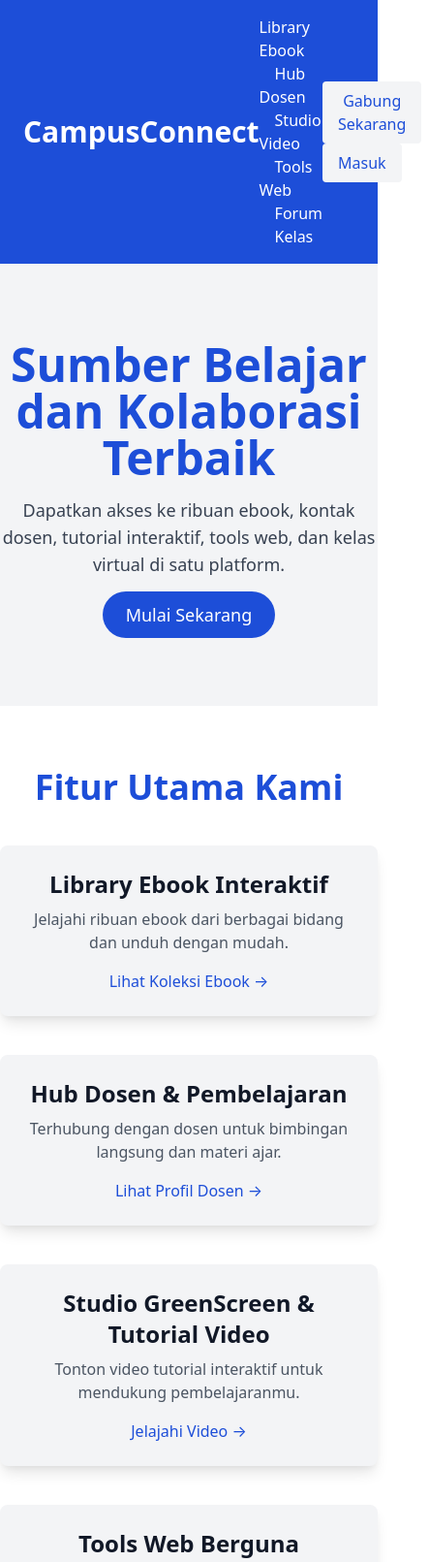
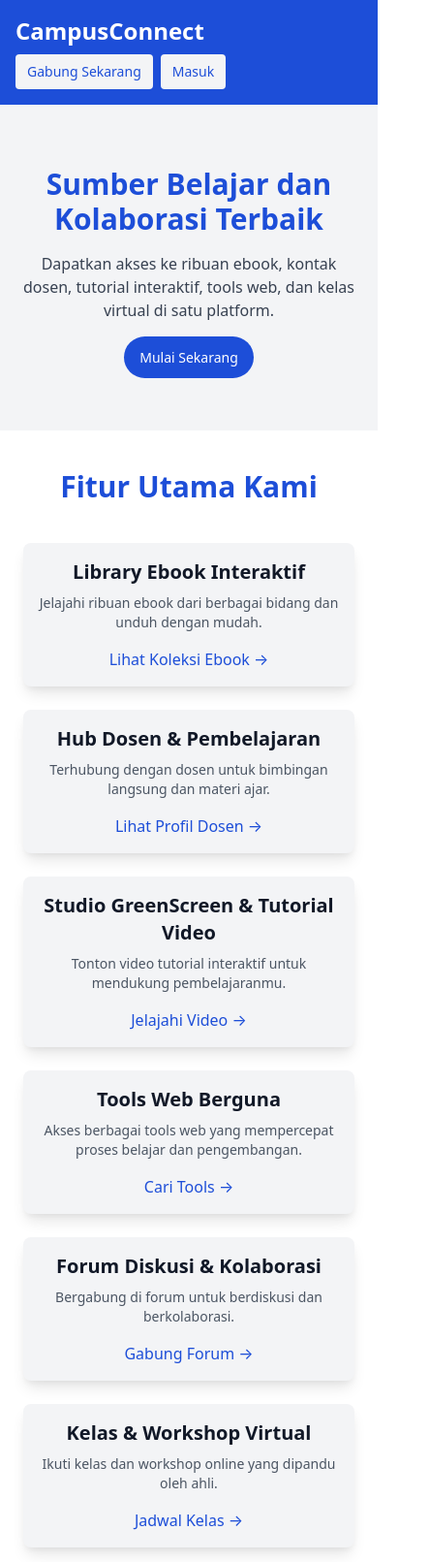
Before and after one commit to Prayogaap01/LandingPage, a plain HTML site: page connectcampus/index.html in a window 390 px wide. Shown: the top 1611 px of the page at 97% size, 443 px wide, since content can reach past the window. Drawn offline with nearby package versions, Linux system fonts and the light colour scheme.

Commit message:
index.html

```diff
--- a/connectcampus/index.html
+++ b/connectcampus/index.html
@@ -3,16 +3,17 @@
 <head>
     <meta charset="UTF-8">
     <meta name="viewport" content="width=device-width, initial-scale=1.0">
-    <title>CampusConnect- Learning and Collaboration Platform</title>
+    <title>CampusConnect - Learning and Collaboration Platform</title>
     <link href="https://cdn.jsdelivr.net/npm/tailwindcss@2.2.19/dist/tailwind.min.css" rel="stylesheet">
 </head>
 <body class="font-sans text-gray-900">
 
 <!-- Header -->
 <header class="bg-blue-700 text-white">
-    <div class="container mx-auto px-6 py-4 flex justify-between items-center">
-        <h1 class="text-3xl font-bold">CampusConnect</h1>
-        <nav class="space-x-4">
+    <div class="container mx-auto px-4 py-4 flex flex-wrap justify-between items-center">
+        <h1 class="text-2xl lg:text-3xl font-bold">CampusConnect</h1>
+        <!-- Responsive Menu -->
+        <nav class="hidden lg:flex space-x-4">
             <a href="#ebooks" class="hover:text-gray-300">Library Ebook</a>
             <a href="#dosen" class="hover:text-gray-300">Hub Dosen</a>
             <a href="#studio" class="hover:text-gray-300">Studio Video</a>
@@ -20,67 +21,67 @@
             <a href="#forum" class="hover:text-gray-300">Forum</a>
             <a href="#kelas" class="hover:text-gray-300">Kelas</a>
         </nav>
-        <div>
-            <button class="bg-gray-100 text-blue-700 px-4 py-2 rounded mr-2">Gabung Sekarang</button>
-            <button class="bg-gray-100 text-blue-700 px-4 py-2 rounded">Masuk</button>
+        <div class="flex space-x-2 mt-2 lg:mt-0">
+            <button class="bg-gray-100 text-blue-700 px-3 py-2 rounded text-sm lg:text-base">Gabung Sekarang</button>
+            <button class="bg-gray-100 text-blue-700 px-3 py-2 rounded text-sm lg:text-base">Masuk</button>
         </div>
     </div>
 </header>
 
 <!-- Hero Section -->
-<section class="bg-gray-100 py-20 text-center">
-    <div class="container mx-auto">
-        <h2 class="text-5xl font-bold text-blue-700 mb-4">Sumber Belajar dan Kolaborasi Terbaik</h2>
-        <p class="text-lg text-gray-700 mb-6">Dapatkan akses ke ribuan ebook, kontak dosen, tutorial interaktif, tools web, dan kelas virtual di satu platform.</p>
-        <a href="#features" class="bg-blue-700 text-white px-6 py-3 rounded-full text-lg">Mulai Sekarang</a>
+<section class="bg-gray-100 py-16 lg:py-20 text-center">
+    <div class="container mx-auto px-6">
+        <h2 class="text-3xl lg:text-5xl font-bold text-blue-700 mb-4">Sumber Belajar dan Kolaborasi Terbaik</h2>
+        <p class="text-base lg:text-lg text-gray-700 mb-6">Dapatkan akses ke ribuan ebook, kontak dosen, tutorial interaktif, tools web, dan kelas virtual di satu platform.</p>
+        <a href="#features" class="bg-blue-700 text-white px-4 py-3 rounded-full text-sm lg:text-lg">Mulai Sekarang</a>
     </div>
 </section>
 
 <!-- Features Section -->
-<section id="features" class="py-16 bg-white">
-    <div class="container mx-auto">
-        <h3 class="text-4xl font-bold text-center text-blue-700 mb-10">Fitur Utama Kami</h3>
-        <div class="grid grid-cols-1 md:grid-cols-2 lg:grid-cols-3 gap-10">
+<section id="features" class="py-10 lg:py-16 bg-white">
+    <div class="container mx-auto px-6">
+        <h3 class="text-3xl lg:text-4xl font-bold text-center text-blue-700 mb-10">Fitur Utama Kami</h3>
+        <div class="grid grid-cols-1 sm:grid-cols-2 lg:grid-cols-3 gap-6 lg:gap-10">
 
             <!-- Library Ebook -->
-            <div id="ebooks" class="bg-gray-100 p-6 rounded-lg shadow-lg text-center">
-                <h4 class="text-2xl font-bold mb-2">Library Ebook Interaktif</h4>
-                <p class="text-gray-600 mb-4">Jelajahi ribuan ebook dari berbagai bidang dan unduh dengan mudah.</p>
+            <div id="ebooks" class="bg-gray-100 p-4 lg:p-6 rounded-lg shadow-lg text-center">
+                <h4 class="text-xl lg:text-2xl font-bold mb-2">Library Ebook Interaktif</h4>
+                <p class="text-sm lg:text-base text-gray-600 mb-4">Jelajahi ribuan ebook dari berbagai bidang dan unduh dengan mudah.</p>
                 <a href="#" class="text-blue-700 hover:underline">Lihat Koleksi Ebook &rarr;</a>
             </div>
 
             <!-- Hub Dosen -->
-            <div id="dosen" class="bg-gray-100 p-6 rounded-lg shadow-lg text-center">
-                <h4 class="text-2xl font-bold mb-2">Hub Dosen & Pembelajaran</h4>
-                <p class="text-gray-600 mb-4">Terhubung dengan dosen untuk bimbingan langsung dan materi ajar.</p>
+            <div id="dosen" class="bg-gray-100 p-4 lg:p-6 rounded-lg shadow-lg text-center">
+                <h4 class="text-xl lg:text-2xl font-bold mb-2">Hub Dosen & Pembelajaran</h4>
+                <p class="text-sm lg:text-base text-gray-600 mb-4">Terhubung dengan dosen untuk bimbingan langsung dan materi ajar.</p>
                 <a href="#" class="text-blue-700 hover:underline">Lihat Profil Dosen &rarr;</a>
             </div>
 
             <!-- Studio GreenScreen -->
-            <div id="studio" class="bg-gray-100 p-6 rounded-lg shadow-lg text-center">
-                <h4 class="text-2xl font-bold mb-2">Studio GreenScreen & Tutorial Video</h4>
-                <p class="text-gray-600 mb-4">Tonton video tutorial interaktif untuk mendukung pembelajaranmu.</p>
+            <div id="studio" class="bg-gray-100 p-4 lg:p-6 rounded-lg shadow-lg text-center">
+                <h4 class="text-xl lg:text-2xl font-bold mb-2">Studio GreenScreen & Tutorial Video</h4>
+                <p class="text-sm lg:text-base text-gray-600 mb-4">Tonton video tutorial interaktif untuk mendukung pembelajaranmu.</p>
                 <a href="#" class="text-blue-700 hover:underline">Jelajahi Video &rarr;</a>
             </div>
 
             <!-- Tools Web -->
-            <div id="tools" class="bg-gray-100 p-6 rounded-lg shadow-lg text-center">
-                <h4 class="text-2xl font-bold mb-2">Tools Web Berguna</h4>
-                <p class="text-gray-600 mb-4">Akses berbagai tools web yang mempercepat proses belajar dan pengembangan.</p>
+            <div id="tools" class="bg-gray-100 p-4 lg:p-6 rounded-lg shadow-lg text-center">
+                <h4 class="text-xl lg:text-2xl font-bold mb-2">Tools Web Berguna</h4>
+                <p class="text-sm lg:text-base text-gray-600 mb-4">Akses berbagai tools web yang mempercepat proses belajar dan pengembangan.</p>
                 <a href="#" class="text-blue-700 hover:underline">Cari Tools &rarr;</a>
             </div>
 
             <!-- Forum Diskusi -->
-            <div id="forum" class="bg-gray-100 p-6 rounded-lg shadow-lg text-center">
-                <h4 class="text-2xl font-bold mb-2">Forum Diskusi & Kolaborasi</h4>
-                <p class="text-gray-600 mb-4">Bergabung di forum untuk berdiskusi dan berkolaborasi.</p>
+            <div id="forum" class="bg-gray-100 p-4 lg:p-6 rounded-lg shadow-lg text-center">
+                <h4 class="text-xl lg:text-2xl font-bold mb-2">Forum Diskusi & Kolaborasi</h4>
+                <p class="text-sm lg:text-base text-gray-600 mb-4">Bergabung di forum untuk berdiskusi dan berkolaborasi.</p>
                 <a href="#" class="text-blue-700 hover:underline">Gabung Forum &rarr;</a>
             </div>
 
             <!-- Kelas & Workshop -->
-            <div id="kelas" class="bg-gray-100 p-6 rounded-lg shadow-lg text-center">
-                <h4 class="text-2xl font-bold mb-2">Kelas & Workshop Virtual</h4>
-                <p class="text-gray-600 mb-4">Ikuti kelas dan workshop online yang dipandu oleh ahli.</p>
+            <div id="kelas" class="bg-gray-100 p-4 lg:p-6 rounded-lg shadow-lg text-center">
+                <h4 class="text-xl lg:text-2xl font-bold mb-2">Kelas & Workshop Virtual</h4>
+                <p class="text-sm lg:text-base text-gray-600 mb-4">Ikuti kelas dan workshop online yang dipandu oleh ahli.</p>
                 <a href="#" class="text-blue-700 hover:underline">Jadwal Kelas &rarr;</a>
             </div>
 
@@ -89,27 +90,27 @@
 </section>
 
 <!-- Testimonials Section -->
-<section class="bg-gray-50 py-16">
-    <div class="container mx-auto text-center">
-        <h3 class="text-4xl font-bold text-blue-700 mb-10">Apa Kata Pengguna Kami?</h3>
-        <div class="space-y-8">
-            <blockquote class="text-gray-700 text-lg italic">"CampusConnect memberikan pengalaman belajar yang luar biasa. Semua kebutuhan saya ada di sini!"</blockquote>
-            <blockquote class="text-gray-700 text-lg italic">"Platform ini sangat membantu dalam memahami materi dan terhubung dengan dosen."</blockquote>
-            <blockquote class="text-gray-700 text-lg italic">"Video tutorialnya interaktif dan tools yang disediakan sangat membantu dalam menyelesaikan proyek."</blockquote>
+<section class="bg-gray-50 py-10 lg:py-16">
+    <div class="container mx-auto text-center px-6">
+        <h3 class="text-3xl lg:text-4xl font-bold text-blue-700 mb-8 lg:mb-10">Apa Kata Pengguna Kami?</h3>
+        <div class="space-y-6 lg:space-y-8">
+            <blockquote class="text-gray-700 text-base lg:text-lg italic">"CampusConnect memberikan pengalaman belajar yang luar biasa. Semua kebutuhan saya ada di sini!"</blockquote>
+            <blockquote class="text-gray-700 text-base lg:text-lg italic">"Platform ini sangat membantu dalam memahami materi dan terhubung dengan dosen."</blockquote>
+            <blockquote class="text-gray-700 text-base lg:text-lg italic">"Video tutorialnya interaktif dan tools yang disediakan sangat membantu dalam menyelesaikan proyek."</blockquote>
         </div>
     </div>
 </section>
 
 <!-- Footer -->
-<footer class="bg-blue-700 text-white py-10">
-    <div class="container mx-auto flex justify-between">
-        <div>
+<footer class="bg-blue-700 text-white py-8 lg:py-10">
+    <div class="container mx-auto flex flex-wrap justify-between px-4 lg:px-6">
+        <div class="w-full lg:w-1/2 mb-4 lg:mb-0">
             <h3 class="text-2xl font-bold">CampusConnect</h3>
-            <p class="mt-4">Platform lengkap untuk belajar dan berkolaborasi, menghadirkan akses mudah ke sumber daya pendidikan terbaik.</p>
+            <p class="mt-4 text-sm lg:text-base">Platform lengkap untuk belajar dan berkolaborasi, menghadirkan akses mudah ke sumber daya pendidikan terbaik.</p>
         </div>
-        <div>
-            <h4 class="font-bold mb-4">Navigasi</h4>
-            <ul class="space-y-2">
+        <div class="w-full lg:w-1/4">
+            <h4 class="font-bold mb-2">Navigasi</h4>
+            <ul class="text-sm lg:text-base space-y-2">
                 <li><a href="#ebooks" class="hover:text-gray-300">Library Ebook</a></li>
                 <li><a href="#dosen" class="hover:text-gray-300">Hub Dosen</a></li>
                 <li><a href="#studio" class="hover:text-gray-300">Studio Video</a></li>
```
